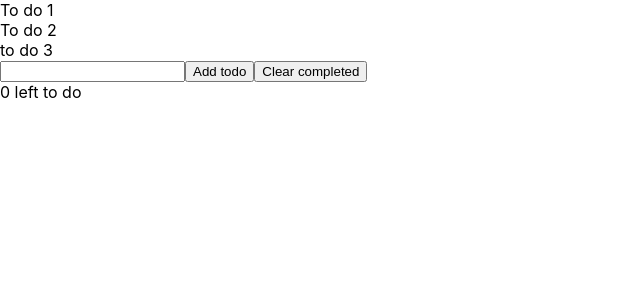
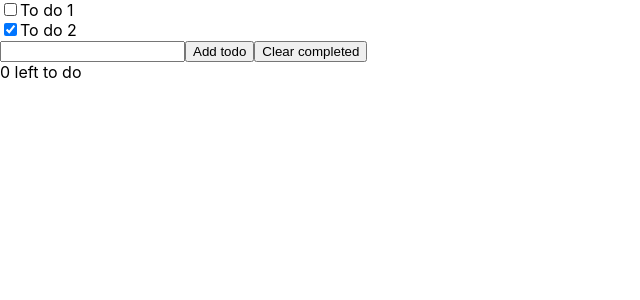
Before and after one commit to ThienDHM79/react-todo, a React (Create React App) app: page / in a window 1280 px wide. Shown: the top 300 px of the page, without its empty margins (0-640 px from the left). Built offline with nearby package versions, Linux system fonts and the light colour scheme.

Commit message:
add object with attribute, update data in {}

```diff
--- a/src/App.js
+++ b/src/App.js
@@ -3,7 +3,8 @@ import React, { useState } from 'react';
 import './App.css';
 import TodoList from './TodoList';
 function App() {
-  const [todos, setTodos] = useState(['To do 1','To do 2','to do 3'])
+  const [todos, setTodos] = useState([{id:1, name:'To do 1',complete: false},
+{id:1, name:'To do 2', complete: true}])
   return (
     <>
       <TodoList todos={todos} />
--- a/src/Todo.js
+++ b/src/Todo.js
@@ -4,7 +4,10 @@ import React from 'react'
 export default function Todo({todo}) {
   return (
     <div>
-        {todo}
+        <label>
+            <input type="checkbox" checked={todo.complete}></input>
+            {todo.name}
+        </label>
     </div>
   )
 }
--- a/src/TodoList.js
+++ b/src/TodoList.js
@@ -4,7 +4,8 @@ export default function TodoList( {todos} ) {
   return (
 
     todos.map(todo => {
-      return <Todo todo = {todo}/>
+      //add key to only re-render element that change
+      return <Todo key={todo.id} todo = {todo}/>
     })
   )
 }
```
